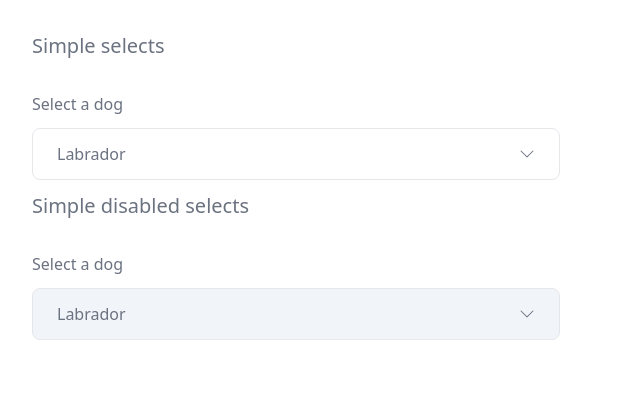
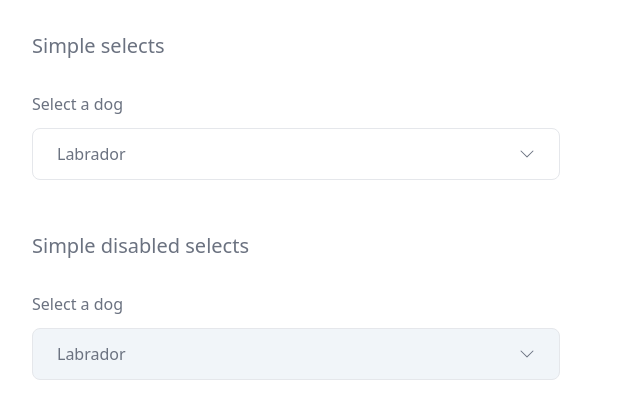
Before and after one commit to angyy96/v-select, a Nuxt app: page /playground in a window 1280 px wide. Shown: the top 418 px of the page, without its empty margins (0-640 px from the left). Built offline with nearby package versions, Linux system fonts and the light colour scheme.

Commit message:
feat(playground): set layout

```diff
--- a/pages/playground.vue
+++ b/pages/playground.vue
@@ -32,7 +32,7 @@ const simpleTypeObj = ref<DogOption>(
 
 <template>
   <div class="playground">
-    <div class="sm">
+    <div class="flex flex-col gap-10">
       <div class="col">
         <h1 class="text-xl pb-8">Simple selects</h1>
 
```
